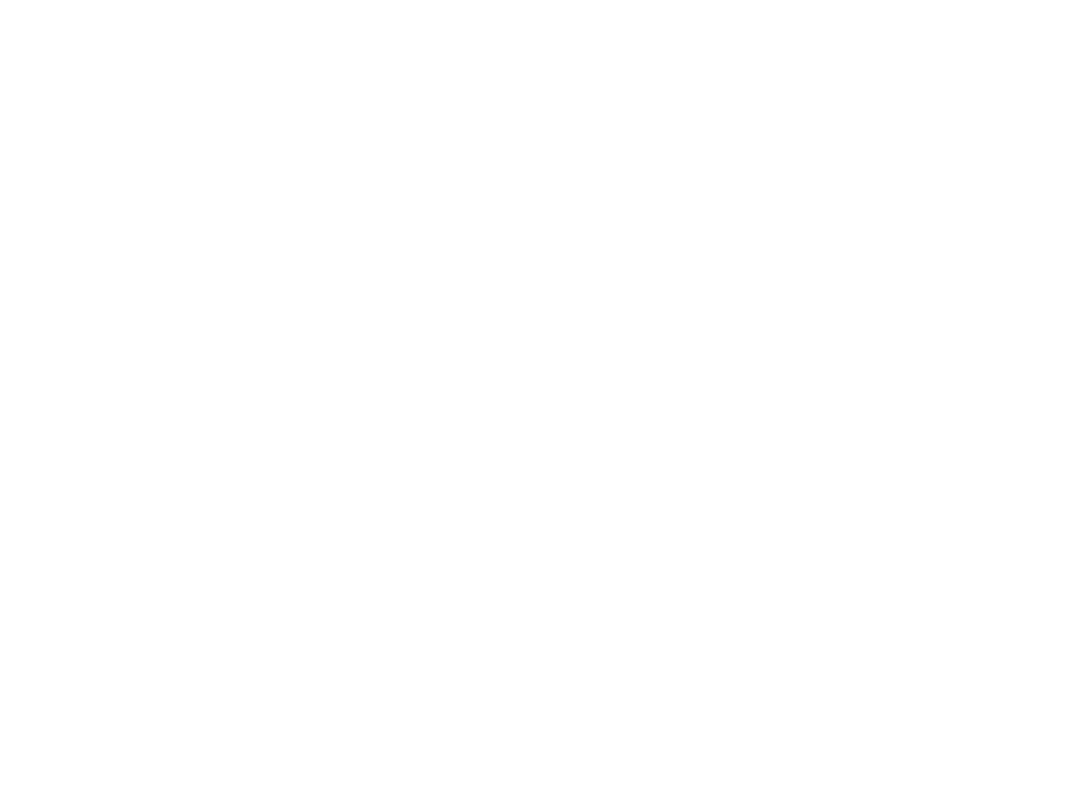
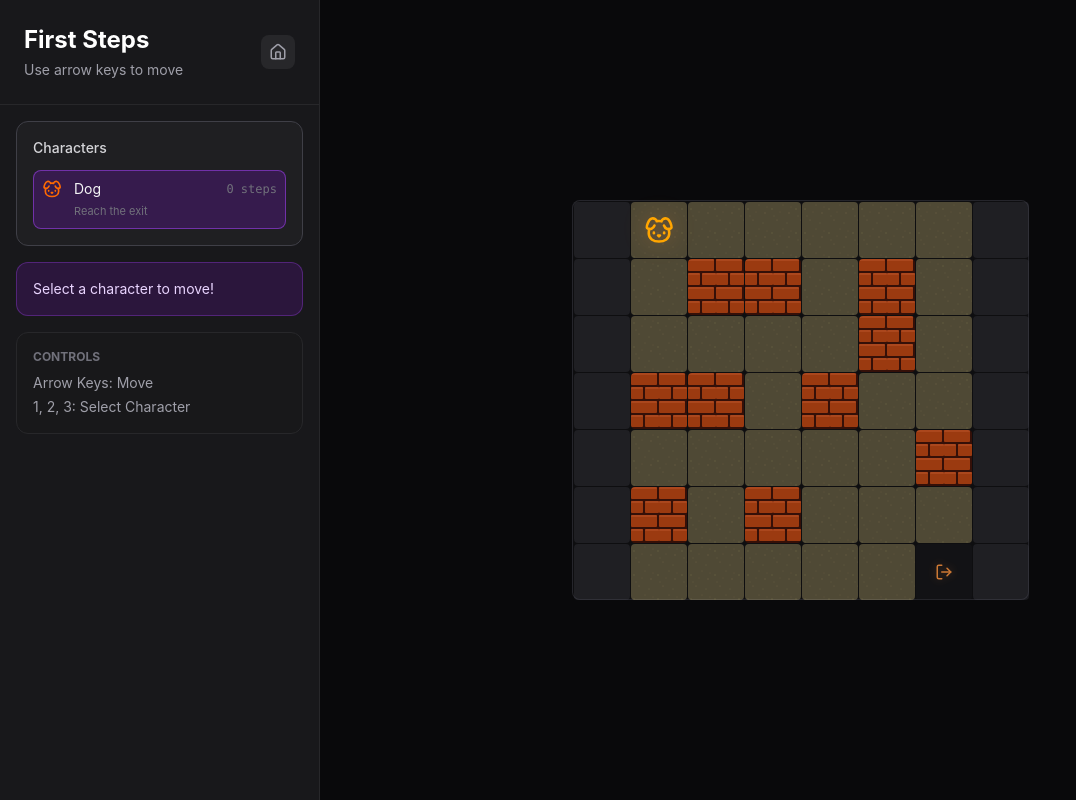
Before and after one commit to integralquality/loreval, a React (Vite) app: page /play/1 in a window 1280 px wide. Before the commit this address had no page. Shown: the whole page, without its empty margins (0-1076 px from the left). Built offline with nearby package versions, Linux system fonts and the light colour scheme.

Commit message:
added levels

```diff
--- a/src/App.tsx
+++ b/src/App.tsx
@@ -4,6 +4,7 @@ import HomePage from './pages/HomePage';
 import MissionPage from './pages/MissionPage';
 import GameDesignerPage from './pages/GameDesignerPage';
 import PlayPage from './pages/PlayPage';
+import PlayLevelPage from './pages/PlayLevelPage';
 import AccountPage from './pages/AccountPage';
 
 export default function App() {
@@ -16,6 +17,7 @@ export default function App() {
           <Route path="play" element={<PlayPage />} />
           <Route path="account" element={<AccountPage />} />
         </Route>
+        <Route path="play/:levelId" element={<PlayLevelPage />} />
         <Route path="designer" element={<GameDesignerPage />} />
       </Routes>
     </BrowserRouter>
--- a/src/components/game/GameDesigner.tsx
+++ b/src/components/game/GameDesigner.tsx
@@ -38,9 +38,9 @@ const ENTITY_GLOW: Record<string, { bg: string; glow: string }> = {
   red:    { bg: '#f87171', glow: 'rgba(248,113,113,0.4)' },
 };
 
-export default function GameDesigner() {
-  const [level, setLevel] = useState<Level>(INITIAL_LEVEL);
-  const [mode, setMode] = useState<'edit' | 'play'>('edit');
+export default function GameDesigner({ initialLevel, playOnly }: { initialLevel?: Level; playOnly?: boolean } = {}) {
+  const [level, setLevel] = useState<Level>(initialLevel || INITIAL_LEVEL);
+  const [mode, setMode] = useState<'edit' | 'play'>(playOnly ? 'play' : 'edit');
   const [selectedTool, setSelectedTool] = useState<TileType | EntityType | 'erase'>('wall');
   const [toolCategory, setToolCategory] = useState<'tiles' | 'entities'>('tiles');
 
@@ -58,8 +58,9 @@ export default function GameDesigner() {
     toggledColors: []
   });
 
-  // Initialize grid if empty
+  // Initialize grid if empty (skip when pre-built level provided)
   useEffect(() => {
+    if (initialLevel) return;
     if (level.tiles.length === 0) {
       const newTiles: Tile[][] = Array(level.height).fill(null).map((_, y) =>
         Array(level.width).fill(null).map((_, x) => ({
@@ -323,14 +324,16 @@ export default function GameDesigner() {
           <div className="flex items-center justify-between">
             <div>
               <h1 className="text-2xl font-bold text-white">
-                Make Your Game
+                {playOnly ? level.name : 'Make Your Game'}
               </h1>
-              <p className="text-zinc-400 text-sm mt-1">Grid Logic Playground</p>
+              <p className="text-zinc-400 text-sm mt-1">
+                {playOnly ? 'Use arrow keys to move' : 'Grid Logic Playground'}
+              </p>
             </div>
             <Link
-              to="/"
+              to={playOnly ? '/play' : '/'}
               className="p-2 rounded-lg bg-zinc-800 text-zinc-400 hover:text-white hover:bg-zinc-700 transition-colors"
-              title="Back to Home"
+              title={playOnly ? 'Back to Levels' : 'Back to Home'}
             >
               <Home size={18} />
             </Link>
@@ -338,6 +341,7 @@ export default function GameDesigner() {
         </div>
 
         {/* Mode Toggle */}
+        {!playOnly && (
           <div className="p-4 space-y-2">
             <div className="flex bg-zinc-800 p-1 rounded-lg">
               <button
@@ -372,6 +376,7 @@ export default function GameDesigner() {
               </div>
             )}
           </div>
+        )}
 
         {/* Editor Tools */}
         {mode === 'edit' && (
@@ -581,23 +586,42 @@ export default function GameDesigner() {
             <div className="bg-zinc-800/50 p-4 rounded-xl border border-zinc-700">
               <h3 className="text-sm font-medium text-zinc-300 mb-3">Characters</h3>
               <div className="space-y-2">
-                {gameState.entities.map((entity) => (
+                {gameState.entities.map((entity) => {
+                  const original = level.entities.find(e => e.id === entity.id);
+                  const rules = original?.rules || [];
+                  return (
                     <button
                       key={entity.id}
                       onClick={() => setGameState(prev => ({...prev, selectedEntityId: entity.id}))}
-                    className={`w-full flex items-center justify-between p-2 rounded-lg transition-colors ${
+                      className={`w-full text-left p-2 rounded-lg transition-colors ${
                         gameState.selectedEntityId === entity.id ? 'bg-purple-600/20 border border-purple-500/50' : 'bg-zinc-900 hover:bg-zinc-800'
                       }`}
                     >
+                      <div className="flex items-center justify-between">
                         <div className="flex items-center gap-3">
                           <EntityIcon type={entity.type} className="w-5 h-5" />
                           <span className="text-sm capitalize">{entity.type}</span>
                         </div>
                         <div className="text-xs font-mono text-zinc-500">
-                      {gameState.moves[entity.id]} moves
+                          {gameState.moves[entity.id]} steps
                         </div>
+                      </div>
+                      {rules.length > 0 && (
+                        <div className="mt-1 ml-8 space-y-0.5">
+                          {rules.map(r => (
+                            <p key={r.id} className="text-[11px] text-zinc-500">
+                              {r.type === 'reach-goal' && 'Reach the exit'}
+                              {r.type === 'parity-even' && 'Steps must be even'}
+                              {r.type === 'parity-odd' && 'Steps must be odd'}
+                              {r.type === 'alternate-colors' && 'Alternate road/grass'}
+                              {r.type === 'max-steps' && `Max ${r.value} steps`}
+                            </p>
+                          ))}
+                        </div>
+                      )}
                     </button>
-                ))}
+                  );
+                })}
               </div>
             </div>
 
--- /dev/null
+++ b/src/levels.ts
@@ -0,0 +1,135 @@
+import type { Level, Tile, TileType, Entity, Direction } from './types';
+
+export interface CampaignLevel {
+  number: number;
+  name: string;
+  description: string;
+  level: Level;
+}
+
+interface LevelDef {
+  id: string;
+  name: string;
+  description: string;
+  number: number;
+  width: number;
+  height: number;
+  layout: string[];
+  entities: Entity[];
+  charMap?: Record<string, () => Partial<Tile>>;
+}
+
+const BASE_CHARS: Record<string, () => Partial<Tile>> = {
+  '.': () => ({ type: 'empty' }),
+  'G': () => ({ type: 'floor-black' }),
+  'R': () => ({ type: 'floor-white' }),
+  'W': () => ({ type: 'wall' }),
+  '~': () => ({ type: 'water' }),
+  'I': () => ({ type: 'ice' }),
+};
+
+function buildLevel(def: LevelDef): CampaignLevel {
+  const charMap = { ...BASE_CHARS, ...def.charMap };
+  const tiles: Tile[][] = Array(def.height).fill(null).map((_, y) =>
+    Array(def.width).fill(null).map((_, x) => {
+      const chars = def.layout[y].trim().split(/\s+/);
+      const ch = chars[x] || '.';
+      const maker = charMap[ch] || charMap['.'];
+      const tile = maker();
+      return {
+        x, y,
+        type: (tile.type || 'empty') as TileType,
+        ...(tile.color && { color: tile.color }),
+        ...(tile.meta && { meta: tile.meta }),
+      };
+    })
+  );
+
+  return {
+    number: def.number,
+    name: def.name,
+    description: def.description,
+    level: {
+      id: def.id,
+      name: def.name,
+      width: def.width,
+      height: def.height,
+      tiles,
+      entities: def.entities,
+    },
+  };
+}
+
+// ─── Level 1: First Steps ──────────────────────────────────
+// Simple maze. Dog must navigate to the exit.
+// Dog at (1,1) → goal at (6,5). No parity rule.
+const level1 = buildLevel({
+  id: 'level-1',
+  name: 'First Steps',
+  description: 'Guide the dog through the maze to the exit.',
+  number: 1,
+  width: 8,
+  height: 7,
+  layout: [
+    '.  R  R  R  R  R  R  .',
+    '.  R  W  W  R  W  R  .',
+    '.  R  R  R  R  W  R  .',
+    '.  W  W  R  W  R  R  .',
+    '.  R  R  R  R  R  W  .',
+    '.  W  R  W  R  R  R  .',
+    '.  R  R  R  R  R  F  .',
+  ],
+  entities: [
+    {
+      id: 'dog-1',
+      type: 'dog',
+      position: { x: 1, y: 0 },
+      color: 'orange',
+      rules: [{ id: 'r1', type: 'reach-goal', targetId: 'goal-1' }],
+    },
+  ],
+  charMap: {
+    'F': () => ({ type: 'goal', color: 'orange', meta: { id: 'goal-1' } }),
+  },
+});
+
+// ─── Level 2: Alternate Path ───────────────────────────────
+// Rabbit must alternate road/grass every step.
+// Rabbit at (1,0) on grass. Goal at (6,6).
+// The obvious path right along row 0 then down column 6 fails
+// because column 6 has two roads in a row.
+// Solution: go down column 1 (alternating G/R), then right along row 6.
+const level2 = buildLevel({
+  id: 'level-2',
+  name: 'Alternate Path',
+  description: 'The rabbit must alternate between road and grass every step.',
+  number: 2,
+  width: 8,
+  height: 7,
+  layout: [
+    '.  G  R  G  R  G  R  .',
+    '.  R  R  W  G  W  R  .',
+    '.  G  W  R  R  G  R  .',
+    '.  R  G  W  G  R  R  .',
+    '.  G  R  G  R  G  R  .',
+    '.  R  W  R  G  R  G  .',
+    '.  G  R  G  R  G  F  .',
+  ],
+  entities: [
+    {
+      id: 'rabbit-1',
+      type: 'rabbit',
+      position: { x: 1, y: 0 },
+      color: 'pink',
+      rules: [
+        { id: 'r1', type: 'reach-goal', targetId: 'goal-2' },
+        { id: 'r2', type: 'alternate-colors' },
+      ],
+    },
+  ],
+  charMap: {
+    'F': () => ({ type: 'goal', color: 'pink', meta: { id: 'goal-2' } }),
+  },
+});
+
+export const CAMPAIGN_LEVELS: CampaignLevel[] = [level1, level2];
--- /dev/null
+++ b/src/pages/PlayLevelPage.tsx
@@ -0,0 +1,23 @@
+import { useParams, Link } from 'react-router-dom';
+import { CAMPAIGN_LEVELS } from '../levels';
+import GameDesigner from '../components/game/GameDesigner';
+
+export default function PlayLevelPage() {
+  const { levelId } = useParams<{ levelId: string }>();
+  const num = Number(levelId);
+  const campaign = CAMPAIGN_LEVELS.find(l => l.number === num);
+
+  if (!campaign) {
+    return (
+      <div className="flex flex-col items-center justify-center min-h-[70vh] text-center px-6">
+        <h1 className="text-2xl font-semibold text-white mb-3">Level not found</h1>
+        <p className="text-zinc-500 mb-6">This level doesn't exist yet.</p>
+        <Link to="/play" className="text-purple-400 hover:text-purple-300 text-sm">
+          Back to levels
+        </Link>
+      </div>
+    );
+  }
+
+  return <GameDesigner initialLevel={campaign.level} playOnly />;
+}
--- a/src/pages/PlayPage.tsx
+++ b/src/pages/PlayPage.tsx
@@ -1,20 +1,66 @@
 import { motion } from 'motion/react';
+import { Link } from 'react-router-dom';
+import { Lock, Play } from 'lucide-react';
+import { CAMPAIGN_LEVELS } from '../levels';
+
+const TOTAL_LEVELS = 10;
 
 export default function PlayPage() {
   return (
-    <div className="flex flex-col items-center justify-center min-h-[70vh] text-center px-6">
+    <div className="min-h-[70vh] px-6 py-16 max-w-3xl mx-auto">
       <motion.div
         initial={{ opacity: 0, y: 12 }}
         animate={{ opacity: 1, y: 0 }}
         transition={{ duration: 0.4 }}
       >
-        <p className="font-mono text-xs uppercase tracking-widest text-zinc-600 mb-4">
-          Coming soon
+        <p className="font-mono text-xs uppercase tracking-widest text-zinc-600 mb-4 text-center">
+          Campaign
         </p>
-        <h1 className="text-3xl font-semibold text-white mb-3">Play Games</h1>
-        <p className="text-zinc-500 max-w-md">
-          Browse and play puzzles created by the community.
+        <h1 className="text-3xl font-semibold text-white mb-2 text-center">Levels</h1>
+        <p className="text-zinc-500 text-center mb-10">
+          Work through puzzles that teach computational thinking step by step.
         </p>
+
+        <div className="grid grid-cols-2 sm:grid-cols-3 md:grid-cols-4 gap-4">
+          {Array.from({ length: TOTAL_LEVELS }, (_, i) => {
+            const num = i + 1;
+            const campaign = CAMPAIGN_LEVELS.find(l => l.number === num);
+            const available = !!campaign;
+
+            if (available) {
+              return (
+                <Link
+                  key={num}
+                  to={`/play/${num}`}
+                  className="group relative bg-zinc-800/50 border border-zinc-700/50 rounded-xl p-5 hover:border-purple-500/50 hover:bg-zinc-800 transition-all"
+                >
+                  <div className="flex items-center justify-between mb-3">
+                    <span className="text-2xl font-bold text-zinc-300 group-hover:text-white transition-colors">
+                      {num}
+                    </span>
+                    <Play size={16} className="text-purple-400 opacity-0 group-hover:opacity-100 transition-opacity" />
+                  </div>
+                  <h3 className="text-sm font-medium text-zinc-200 mb-1">{campaign.name}</h3>
+                  <p className="text-xs text-zinc-500 leading-relaxed">{campaign.description}</p>
+                </Link>
+              );
+            }
+
+            return (
+              <div
+                key={num}
+                className="relative bg-zinc-900/30 border border-zinc-800/50 rounded-xl p-5 opacity-40"
+              >
+                <div className="flex items-center justify-between mb-3">
+                  <span className="text-2xl font-bold text-zinc-600">{num}</span>
+                  <Lock size={14} className="text-zinc-700" />
+                </div>
+                <h3 className="text-sm font-medium text-zinc-600 mb-1">Coming soon</h3>
+                <p className="text-xs text-zinc-700">New puzzle on the way</p>
+              </div>
+            );
+          })}
+        </div>
       </motion.div>
     </div>
   );
```
Lines whose indentation alone changed are shown as unchanged.
